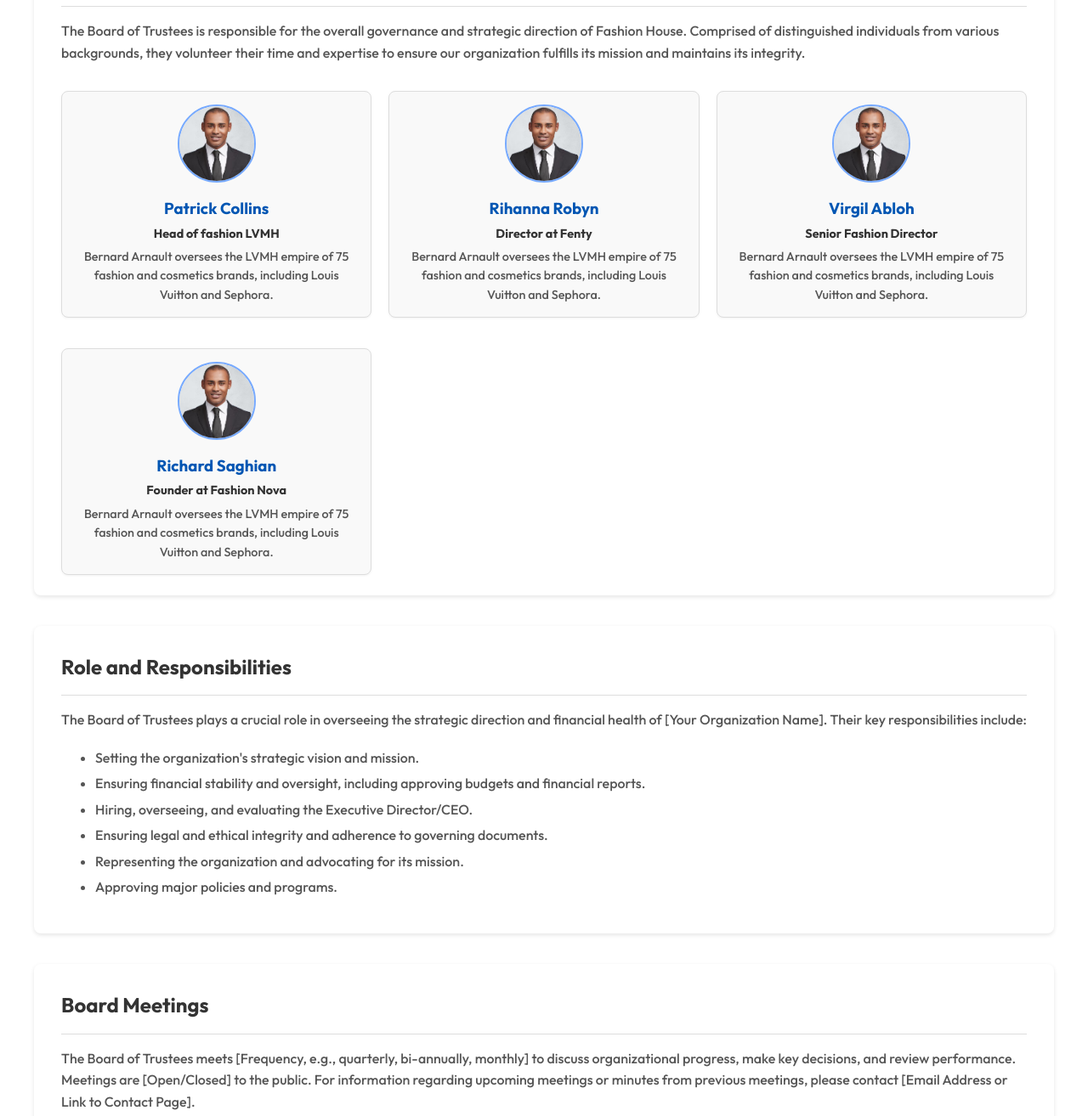
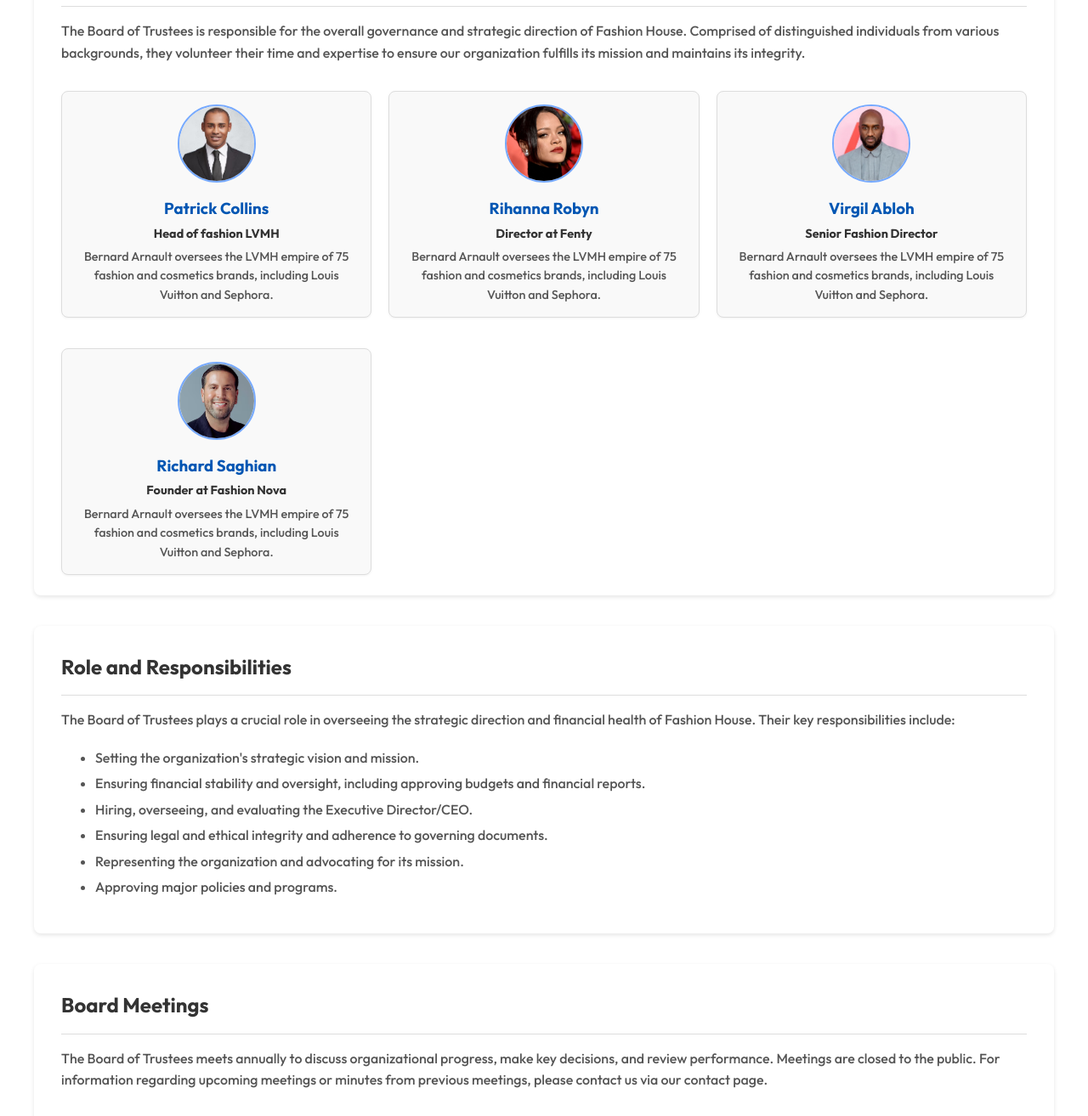
Before and after one commit to Nado-tech/FashionHouse, a plain HTML site: page html files/board-of-trustees.html in a window 1280 px wide. Shown: the part 420-1734 px from the top of the page at 85% size. Drawn offline with Linux system fonts and the light colour scheme.

Commit message:
Typo update

```diff
--- a/html files/board-of-trustees.html
+++ b/html files/board-of-trustees.html
@@ -51,28 +51,28 @@
         <p>The Board of Trustees is responsible for the overall governance and strategic direction of Fashion House. Comprised of distinguished individuals from various backgrounds, they volunteer their time and expertise to ensure our organization fulfills its mission and maintains its integrity.</p>
         <div class="trustee-grid">
           <div class="trustee-card">
-            <img src="../Pictures/trustees-members/person-1.avif" alt="Trustee Name">
+            <img src="../Pictures/trustees-members/person-1.avif" alt="Trustee Member">
             <h3>Patrick Collins</h3>
             <p class="title">Head of fashion LVMH</p>
             <p>Bernard Arnault oversees the LVMH empire of 75 fashion and cosmetics brands, including Louis Vuitton and Sephora.</p>
           </div>
 
           <div class="trustee-card">
-            <img src="../Pictures/trustees-members/person-1.avif" alt="Trustee Name">
+            <img src="../Pictures/trustees-members/rihanna.jpg" alt="Trustee Member">
             <h3>Rihanna Robyn</h3>
             <p class="title">Director at Fenty</p>
             <p>Bernard Arnault oversees the LVMH empire of 75 fashion and cosmetics brands, including Louis Vuitton and Sephora.</p>
           </div>
 
           <div class="trustee-card">
-            <img src="../Pictures/trustees-members/person-1.avif" alt="Trustee Name">
+            <img src="../Pictures/trustees-members/virgil.jpg" alt="Trustee Member">
             <h3>Virgil Abloh</h3>
             <p class="title">Senior Fashion Director</p>
             <p>Bernard Arnault oversees the LVMH empire of 75 fashion and cosmetics brands, including Louis Vuitton and Sephora.</p>
           </div>
 
           <div class="trustee-card">
-            <img src="../Pictures/trustees-members/person-1.avif" alt="Trustee Name">
+            <img src="../Pictures/trustees-members/richard.avif" alt="Trustee Member">
             <h3>Richard Saghian</h3>
             <p class="title">Founder at Fashion Nova </p>
             <p>Bernard Arnault oversees the LVMH empire of 75 fashion and cosmetics brands, including Louis Vuitton and Sephora.</p>
@@ -85,7 +85,7 @@
       <div class="card">
         <h2>Role and Responsibilities</h2>
         <hr />
-        <p>The Board of Trustees plays a crucial role in overseeing the strategic direction and financial health of [Your Organization Name]. Their key responsibilities include:</p>
+        <p>The Board of Trustees plays a crucial role in overseeing the strategic direction and financial health of Fashion House. Their key responsibilities include:</p>
         <ul>
           <li>Setting the organization's strategic vision and mission.</li>
           <li>Ensuring financial stability and oversight, including approving budgets and financial reports.</li>
@@ -101,7 +101,7 @@
       <div class="card">
         <h2>Board Meetings</h2>
         <hr />
-        <p>The Board of Trustees meets [Frequency, e.g., quarterly, bi-annually, monthly] to discuss organizational progress, make key decisions, and review performance. Meetings are [Open/Closed] to the public. For information regarding upcoming meetings or minutes from previous meetings, please contact [Email Address or Link to Contact Page].</p>
+        <p>The Board of Trustees meets annually to discuss organizational progress, make key decisions, and review performance. Meetings are closed to the public. For information regarding upcoming meetings or minutes from previous meetings, please contact us via our contact page.</p>
       </div>
     </section>
   </main>
```
Also changed, not shown: Pictures/trustees-members/richard.avif (added), Pictures/trustees-members/rihanna.jpg (added), Pictures/trustees-members/virgil.jpg (added).
